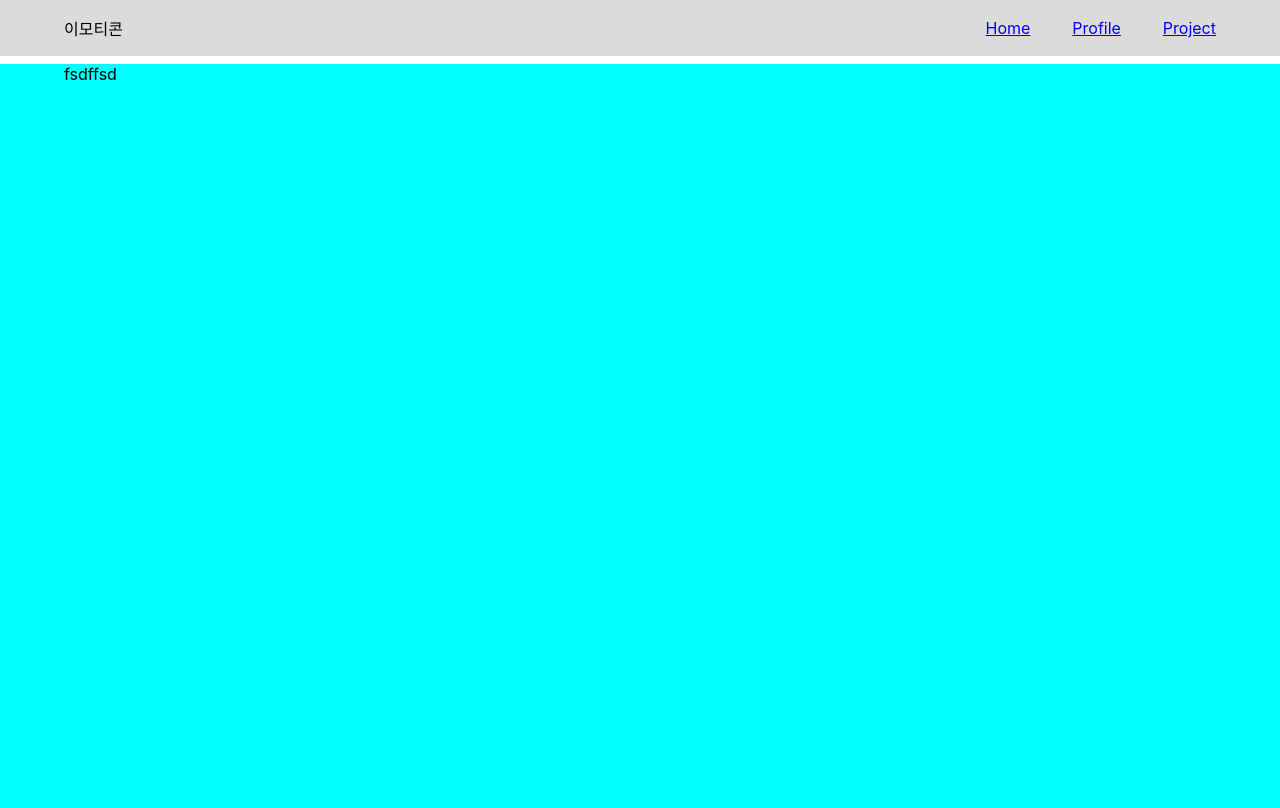
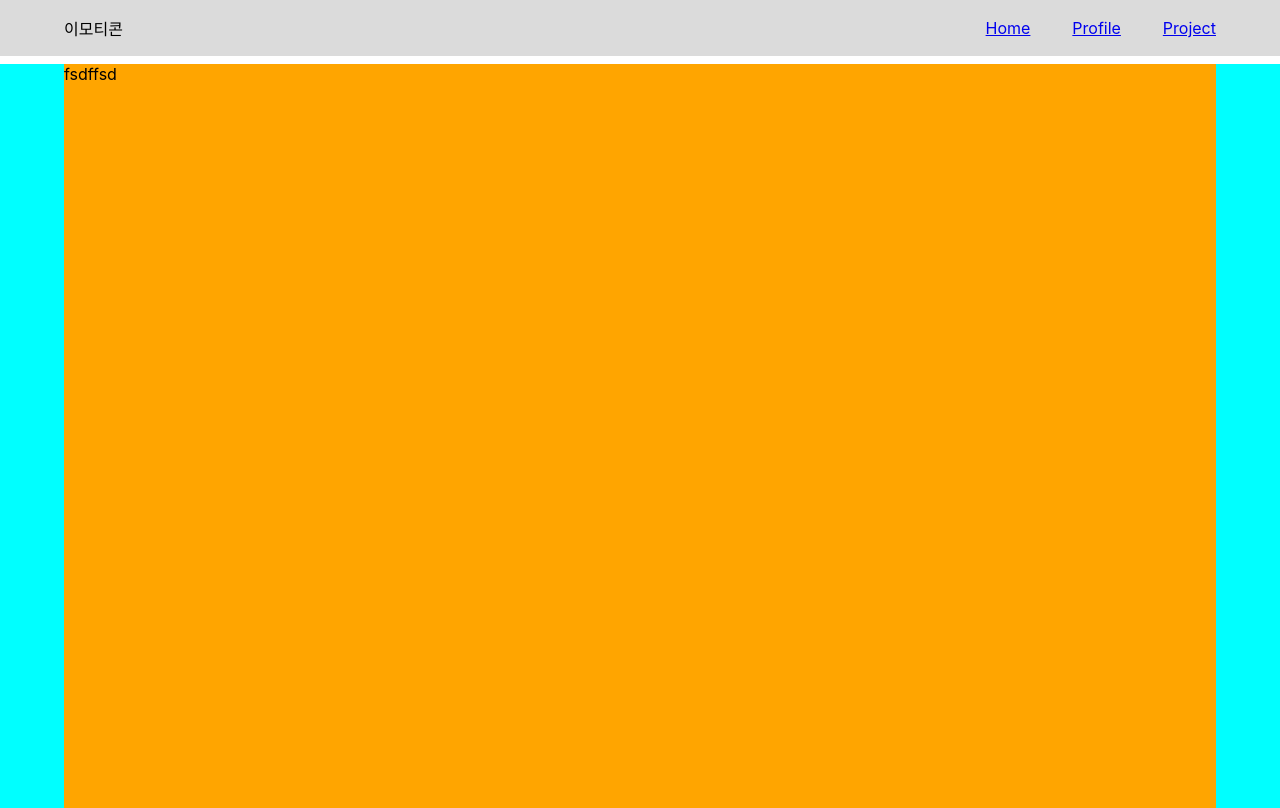
Before and after one commit to ez0603/Portfolio, a React (Create React App) app: page / in a window 1280 px wide. Built offline with nearby package versions, Linux system fonts and the light colour scheme.

Commit message:
Fix : package.json  파일 수정

```diff
--- a/src/pages/Home/style.js
+++ b/src/pages/Home/style.js
@@ -22,5 +22,5 @@ export const container = css`
 export const content = css`
   width: 90%;
   height: 100%;
-  /* background-color: orange; */
+  background-color: orange;
 `;
```
